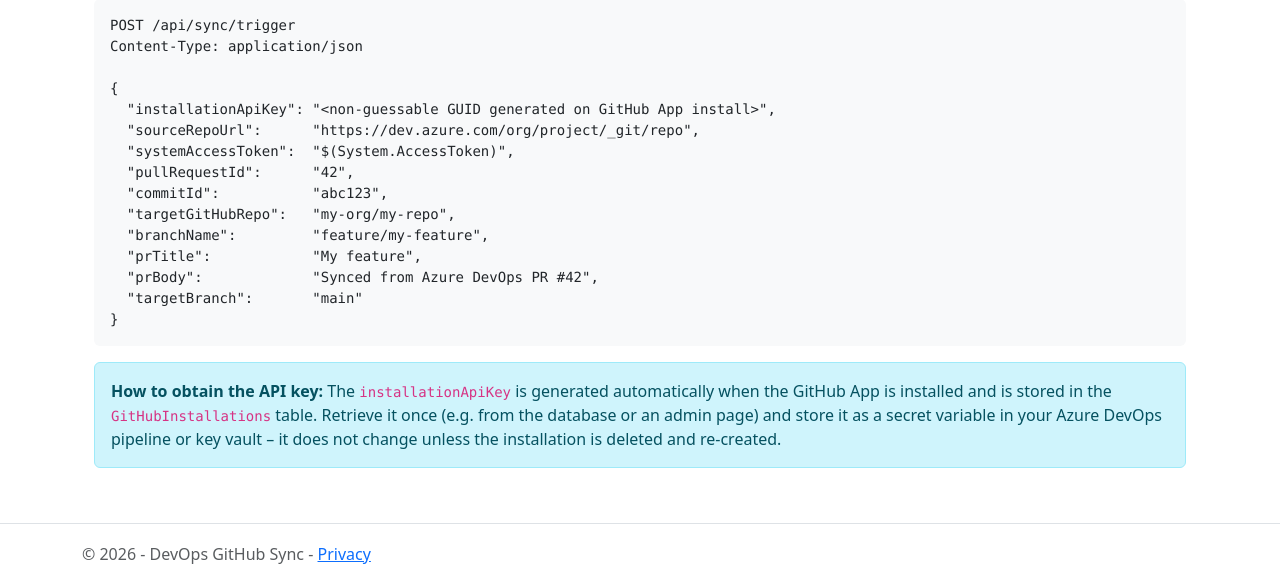
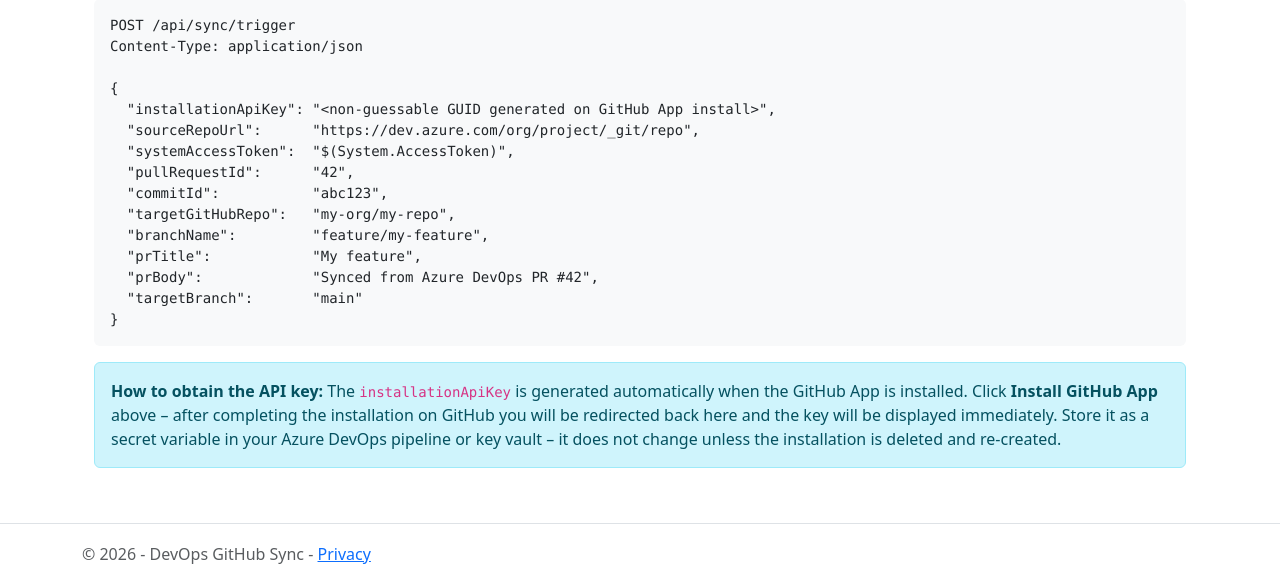
Before and after one commit to BE-terna/DevOps-GitHub-Sync, an ASP.NET Core app: page / in a window 1280 px wide. Shown: the part 896-1480 px from the top of the page. Run offline with ASP.NET Core 8, Linux system fonts and the light colour scheme; style sheets or scripts are compiled from the project's sources; the project's own start-up code is not run, and a stand-in starts its controllers and pages; some libraries are stand-ins or nearby versions.

Commit message:
feat: wire install-button callback URL and accept code param on redirect
Agent-Logs-Url: https://github.com/BE-terna/DevOps-GitHub-Sync/sessions/e6cf6c6f-59f8-4df2-9e63-2b5531046bec

Co-authored-by: matejskubic <839965+matejskubic@users.noreply.github.com>

```diff
--- a/Web/Controllers/GitHubAppController.cs
+++ b/Web/Controllers/GitHubAppController.cs
@@ -35,8 +35,13 @@ public class GitHubAppController : Controller
     public async Task<IActionResult> Installed(
         [FromQuery(Name = "installation_id")] long installationId,
         [FromQuery(Name = "setup_action")] string setupAction = "install",
+        [FromQuery(Name = "code")] string? code = null,
         CancellationToken ct = default)
     {
+        // Note: `code` is an OAuth user-access-token code that GitHub includes when
+        // a redirect_uri is configured on the app. This app does not implement GitHub
+        // OAuth user authentication so the code is intentionally ignored; it is
+        // accepted here purely to prevent a query-string mismatch 400.
         var installation = await _db.GitHubInstallations
             .FirstOrDefaultAsync(i => i.InstallationId == installationId, ct);
 
--- a/Web/Controllers/HomeController.cs
+++ b/Web/Controllers/HomeController.cs
@@ -1,13 +1,39 @@
 using System.Diagnostics;
+using DevOps.GitHub.Sync.Web.Options;
 using Microsoft.AspNetCore.Mvc;
+using Microsoft.Extensions.Options;
 using Web.Models;
 
 namespace Web.Controllers;
 
 public class HomeController : Controller
 {
+    private readonly GitHubAppOptions _gitHubOptions;
+
+    public HomeController(IOptions<GitHubAppOptions> gitHubOptions)
+    {
+        _gitHubOptions = gitHubOptions.Value;
+    }
+
     public IActionResult Index()
     {
+        // Build the GitHub App installation URL with a redirect_uri so that after the
+        // user installs the app GitHub sends them back to /github/installed where the
+        // generated API key is displayed.
+        var slug = _gitHubOptions.AppSlug;
+        if (!string.IsNullOrWhiteSpace(slug))
+        {
+            var callbackUrl = Url.Action("Installed", "GitHubApp", null, Request.Scheme)!;
+            ViewData["GitHubInstallUrl"] =
+                $"https://github.com/apps/{slug}/installations/new" +
+                $"?redirect_uri={Uri.EscapeDataString(callbackUrl)}";
+        }
+        else
+        {
+            // AppSlug not configured – fall back to the GitHub Apps directory.
+            ViewData["GitHubInstallUrl"] = "https://github.com/apps";
+        }
+
         return View();
     }
 
--- a/Web/Views/Home/Index.cshtml
+++ b/Web/Views/Home/Index.cshtml
@@ -9,8 +9,8 @@
             A GitHub App that mirrors Azure DevOps pull-request branches to GitHub and keeps
             them in sync – automatically creating GitHub PRs along the way.
         </p>
-        <a href="https://github.com/apps/devops-github-sync"
-           class="btn btn-primary btn-lg px-4 me-2" target="_blank" rel="noopener noreferrer">
+        <a href="@ViewData["GitHubInstallUrl"]"
+           class="btn btn-primary btn-lg px-4 me-2">
             Install GitHub App
         </a>
     </div>
@@ -91,9 +91,9 @@ Content-Type: application/json
     <div class="alert alert-info mt-3">
         <strong>How to obtain the API key:</strong>
         The <code>installationApiKey</code> is generated automatically when the GitHub App is
-        installed and is stored in the <code>GitHubInstallations</code> table. Retrieve it once
-        (e.g. from the database or an admin page) and store it as a secret variable in your
-        Azure DevOps pipeline or key vault – it does not change unless the installation is deleted
-        and re-created.
+        installed. Click <strong>Install GitHub App</strong> above – after completing the
+        installation on GitHub you will be redirected back here and the key will be displayed
+        immediately. Store it as a secret variable in your Azure DevOps pipeline or key vault –
+        it does not change unless the installation is deleted and re-created.
     </div>
 </div>
--- a/Web/appsettings.json
+++ b/Web/appsettings.json
@@ -9,6 +9,7 @@
   "GitHubApp": {
     "AppId": 0,
     "PrivateKeyPem": "",
-    "WebhookSecret": ""
+    "WebhookSecret": "",
+    "AppSlug": ""
   }
 }
```
Also changed, not shown: Web/Options/GitHubAppOptions.cs (+8 -0 lines), docs/setup.md (+4 -0 lines).
